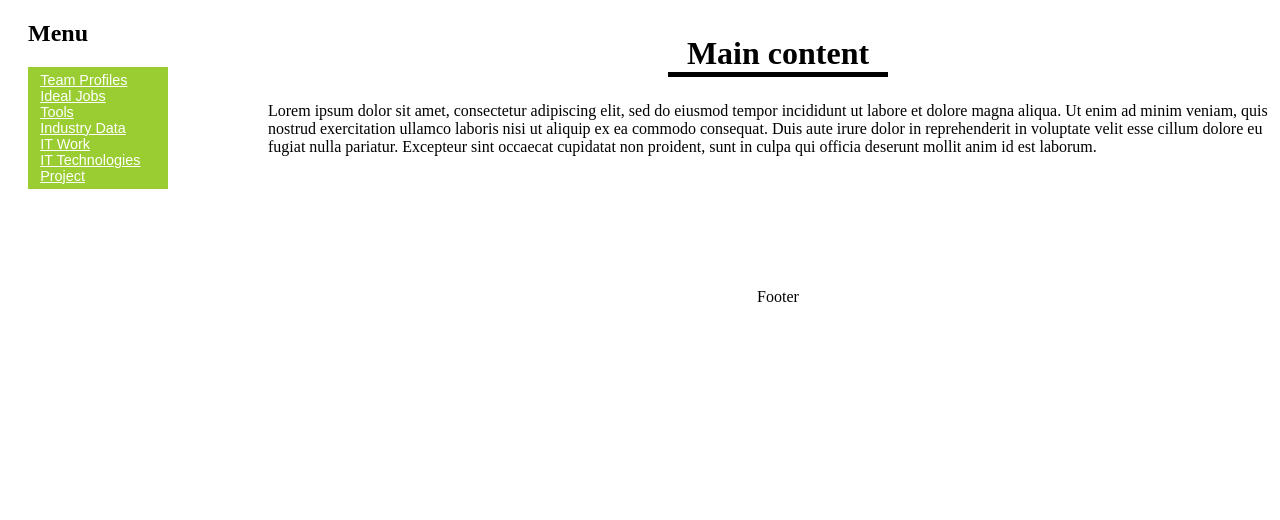
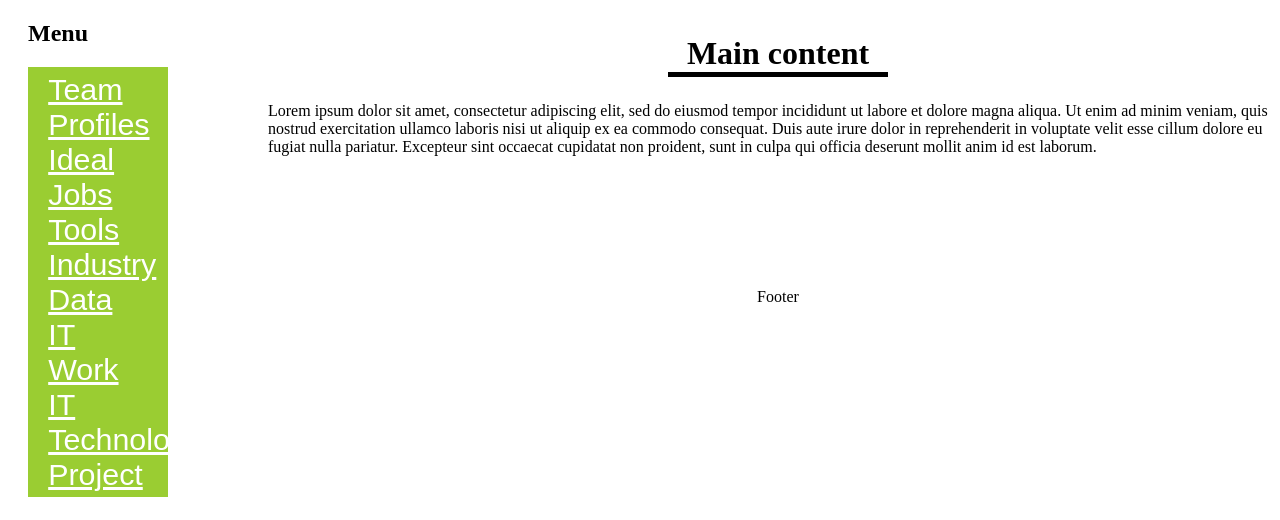
Before and after one commit to MarcDwyer9/assignment2, a PHP site: page /index.html in a window 1280 px wide; the page is wider, and only the part inside the window is pictured. Shown: the part 280-800 px from the top of that part. Run offline with PHP 8.4, Linux system fonts and the light colour scheme.

Commit message:
Add files via upload

```diff
--- a/style.css
+++ b/style.css
@@ -50,7 +50,7 @@ h6{
   }
 .floating-menu a,
 .floating-menu h3 {
-    font-size: 0.9em;
+    font-size: 1.9em;
     display: block;
     margin: 0 0.5em;
     color: white;
```
